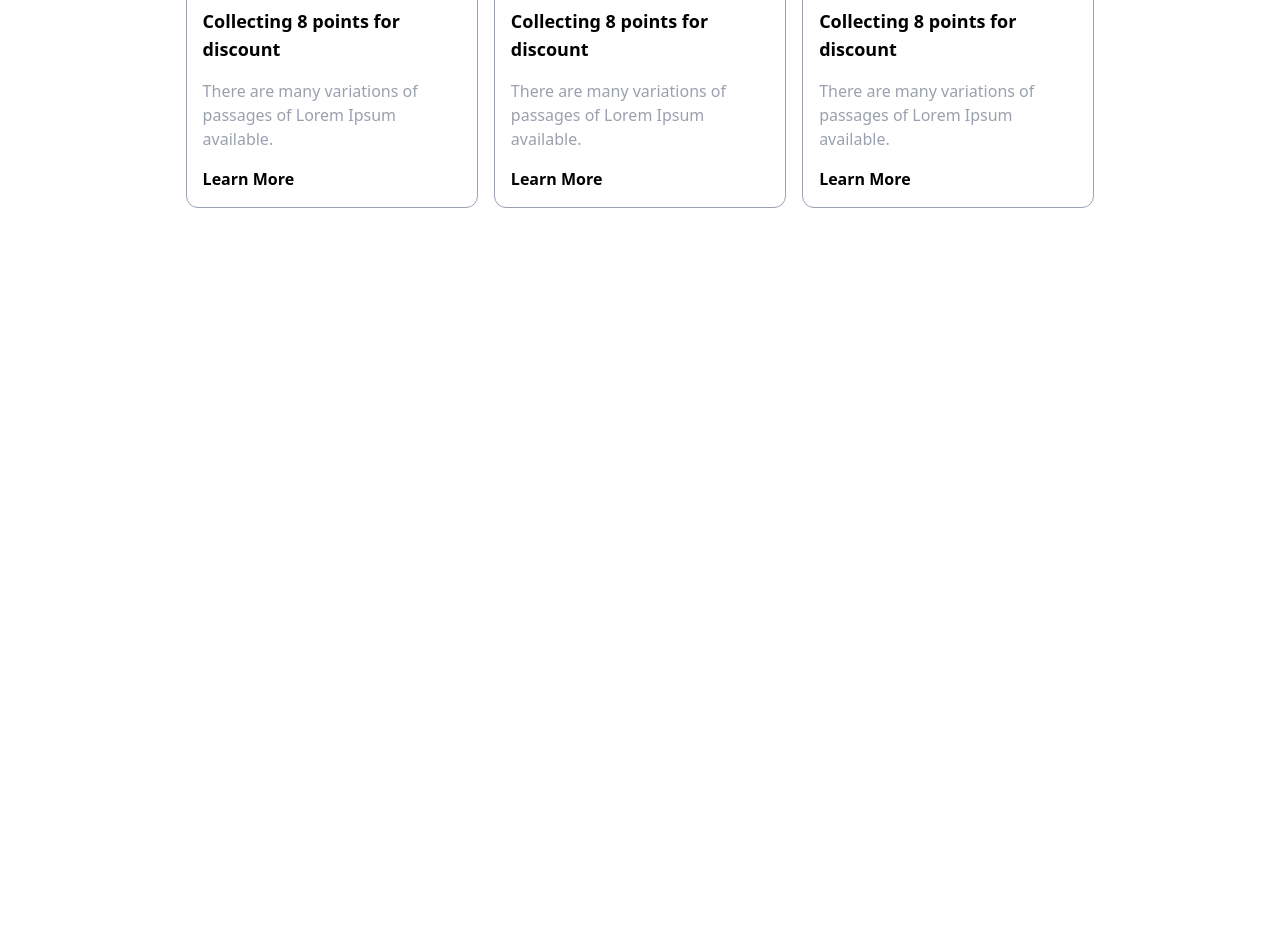
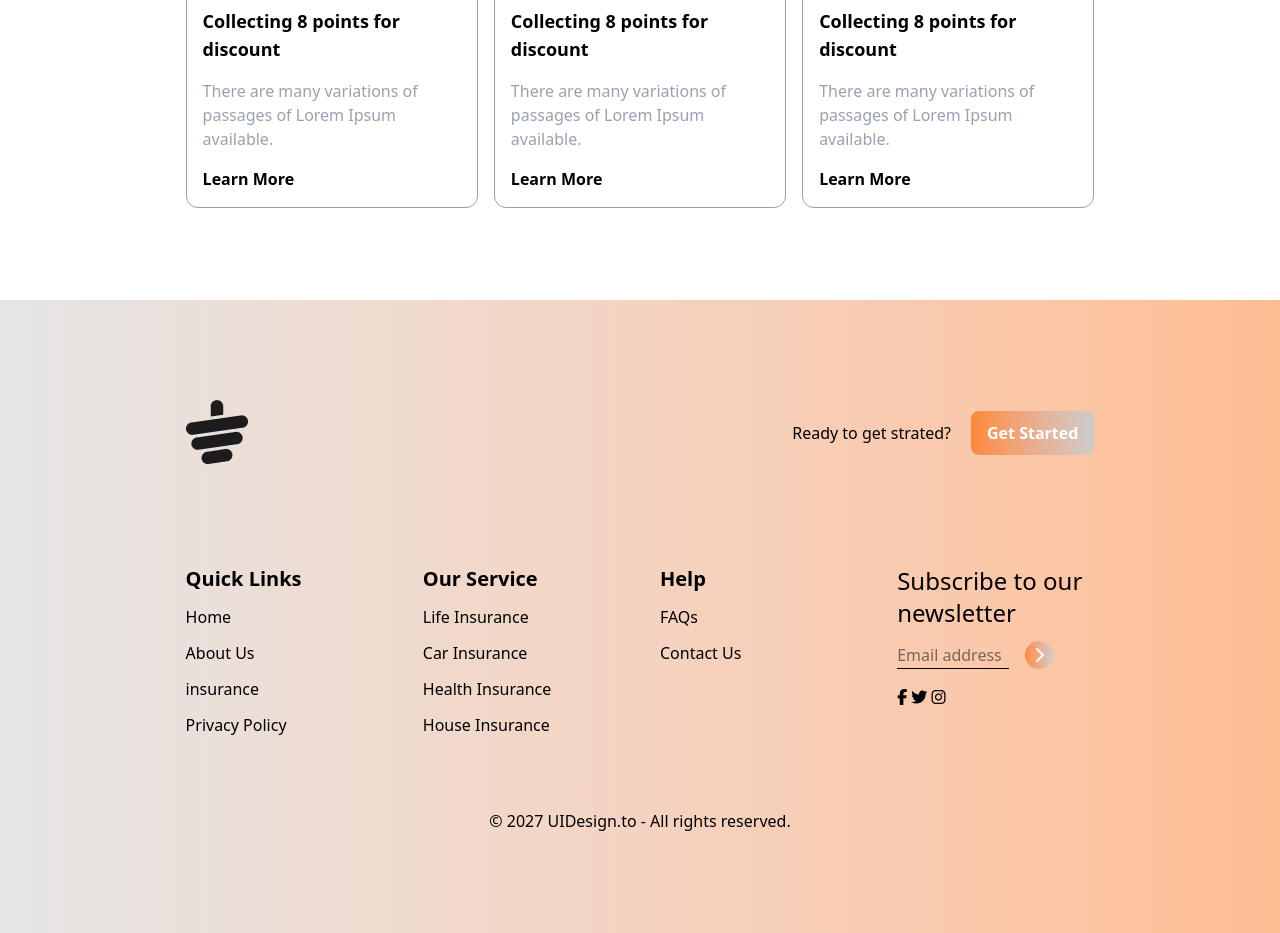
Before and after one commit to SojibDas1015/Tea-House, a plain HTML site: page index.html in a window 1280 px wide. Shown: the part 2518-3451 px from the top of the page. Before the commit the page ends 2818 px from the top, so only its background shows below. Drawn offline with nearby package versions, Linux system fonts and the light colour scheme.

Commit message:
footer section done

```diff
--- a/index.html
+++ b/index.html
@@ -194,7 +194,9 @@
         <!-- news event -->
         <section>
             <h1 class="text-3xl font-bold text-center">News & Events</h1>
-            <p class="text-md text-gray-400 text-center max-w-2xl mx-auto mt-3.5">There are many variations of passages of Lorem Ipsum available, but the majority have suffered alteration in some form, by injected humour, or randomised words which don't look even slightly believable. </p>
+            <p class="text-md text-gray-400 text-center max-w-2xl mx-auto mt-3.5">There are many variations of passages
+                of Lorem Ipsum available, but the majority have suffered alteration in some form, by injected humour, or
+                randomised words which don't look even slightly believable. </p>
 
             <!-- news cart -->
             <div class="grid grid-cols-1 lg:grid-cols-3 gap-4 mt-8.5 mb-23">
@@ -225,8 +227,60 @@
             </div>
         </section>
     </main>
-    <footer>
-
+    <footer class="bg-gradient-to-r from-[#cccccc81] to-[#ff88388c]">
+        <!-- icons -->
+        <section class="w-[90%] lg:w-[71%] lg:max-w-[1140px] mx-auto">
+            <div class="flex flex-col lg:flex-row gap-5 lg:gap-0 items-center justify-between py-25">
+                <img src="images/cup.png" alt="">
+                <div class="flex gap-5 items-center">
+                    <p>Ready to get strated?</p>
+                    <button
+                        class="text-md font-bold bg-white bg-gradient-to-r from-[#ff8838] to-[#CCCCCC] text-white px-4 py-2.5 rounded-lg">Get
+                        Started</button>
+                </div>
+            </div>
+            <div class="grid grid-cols-1 lg:grid-cols-4 pb-18 gap-10">
+                <div class="list-none space-y-3">
+                    <h3 class="text-xl font-bold">Quick Links</h3>
+                    <li><a href="">Home</a></li>
+                    <li><a href="">About Us</a></li>
+                    <li><a href="">insurance</a></li>
+                    <li><a href="">Privacy Policy</a></li>
+                </div>
+                <div class="list-none space-y-3">
+                    <h3 class="text-xl font-bold">Our Service</h3>
+                    <li><a href="">Life Insurance</a></li>
+                    <li><a href="">Car Insurance</a></li>
+                    <li><a href="">Health Insurance</a></li>
+                    <li><a href="">House Insurance</a></li>
+                </div>
+                <div class="list-none space-y-3">
+                    <h3 class="text-xl font-bold">Help</h3>
+                    <li><a href="">FAQs</a></li>
+                    <li><a href="">Contact Us</a></li>
+                </div>
+                <div class="space-y-3">
+                    <h2 class="text-2xl font-medium">Subscribe to our
+                        <br>
+                        newsletter
+                    </h2>
+                    <form class="flex gap-4">
+                        <input class="border-b-1 w-28 bg-transparent" type="email" name="" id=""
+                            placeholder="Email address">
+                        <div
+                            class="flex justify-center items-center w-7 h-7 bg-gradient-to-r from-[#ff8838] to-[#CCCCCC] rounded-full">
+                            <i class="fa-solid fa-chevron-down  text-white -rotate-90"></i>
+                        </div>
+                    </form>
+                    <div class="mt-4">
+                        <i class="fa-brands fa-facebook-f"></i>
+                        <i class="fa-brands fa-twitter"></i>
+                        <i class="fa-brands fa-instagram"></i>
+                    </div>
+                </div>
+            </div>
+            <p class="text-center pb-25">© 2027 UIDesign.to - All rights reserved.</p>
+        </section>
     </footer>
 </body>
 
```
Lines whose indentation alone changed are shown as unchanged.
